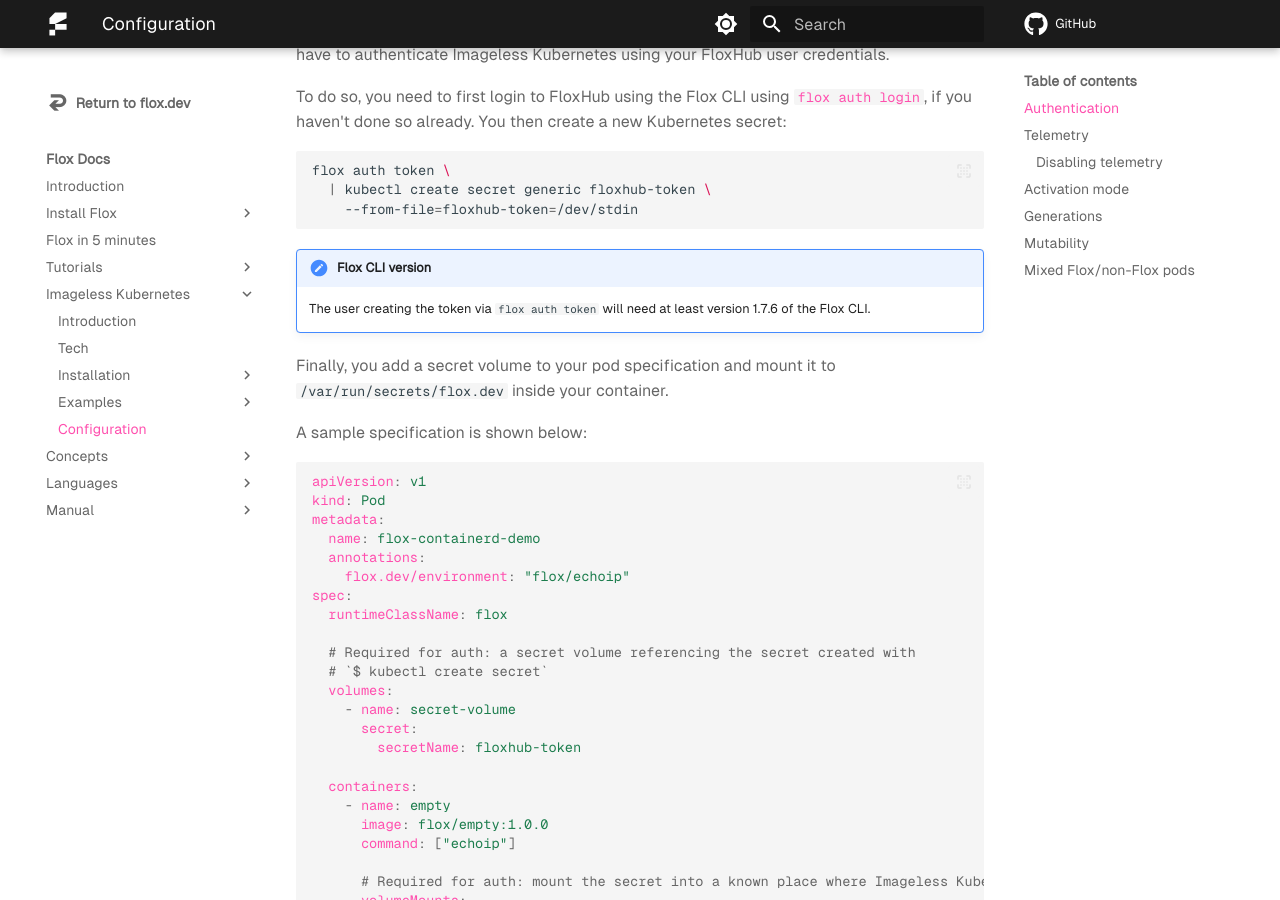
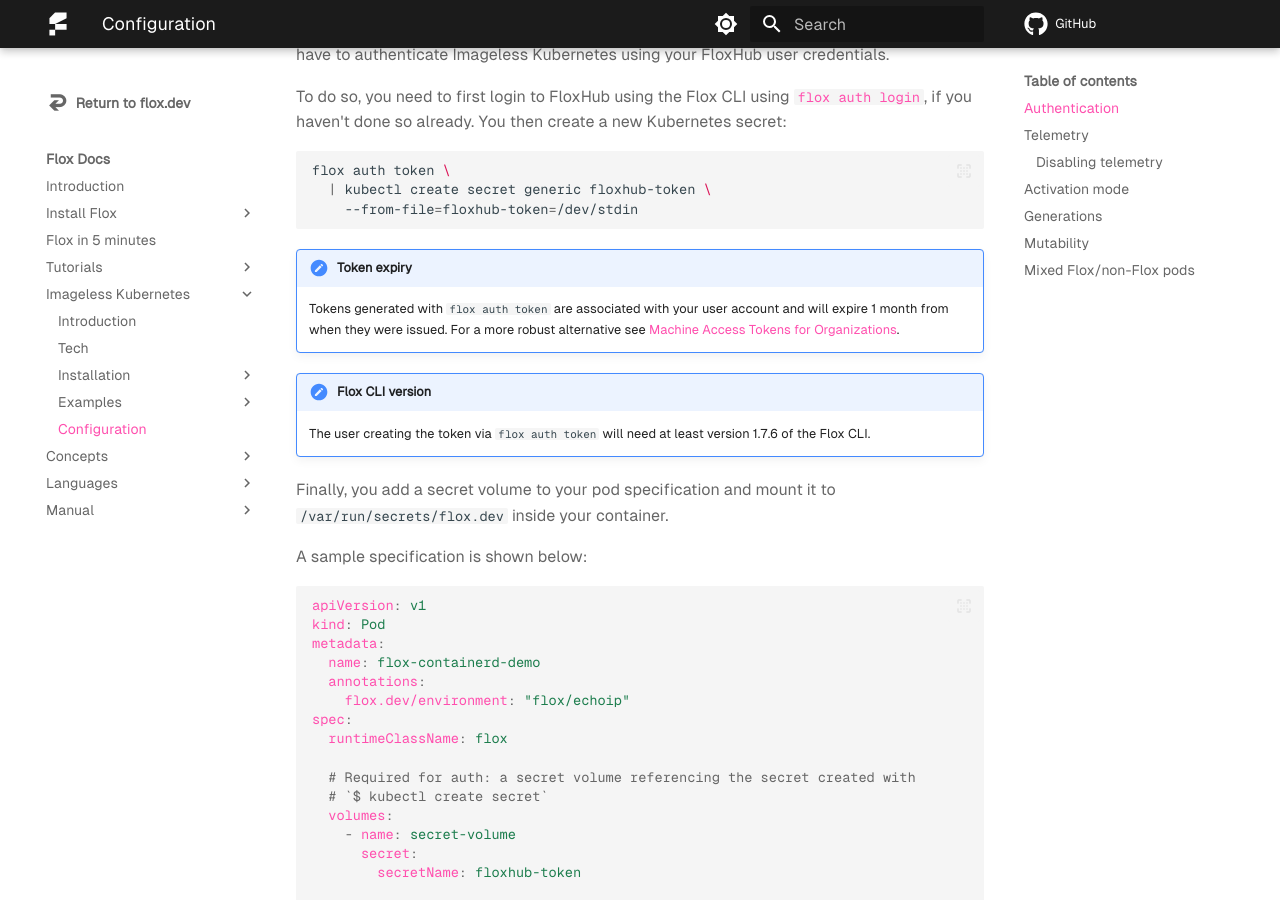
Before and after one commit to flox/floxdocs, an MkDocs documentation site: the page built from docs/k8s/config.md, in a window 1280 px wide and 900 px high, scrolled down 399 px. Built offline with MkDocs 1.6.1 and Material for MkDocs 9.7.7, drawn with Linux system fonts in a browser that asks for light colours; plug-ins that fetch from the network failed and are left out; comment, search, counter and statistics services are not loaded.

Commit message:
docs(k8s): Document token expiry + machine alt (#370)
So that users aren't surprised by expiry and can find a more robust
alternative for production use.

Co-authored-by: Zach Mitchell <zmitchell@fastmail.com>

````diff
--- a/docs/k8s/config.md
+++ b/docs/k8s/config.md
@@ -22,6 +22,9 @@
   | kubectl create secret generic floxhub-token \
     --from-file=floxhub-token=/dev/stdin
 ```
+
+!!! note "Token expiry"
+    Tokens generated with `flox auth token` are associated with your user account and will expire 1 month from when they were issued. For a more robust alternative see [Machine Access Tokens for Organizations](../concepts/organizations.md#machine-access-tokens).
 
 !!! note "Flox CLI version"
     The user creating the token via `flox auth token` will need at least version 1.7.6 of the Flox CLI.
````
